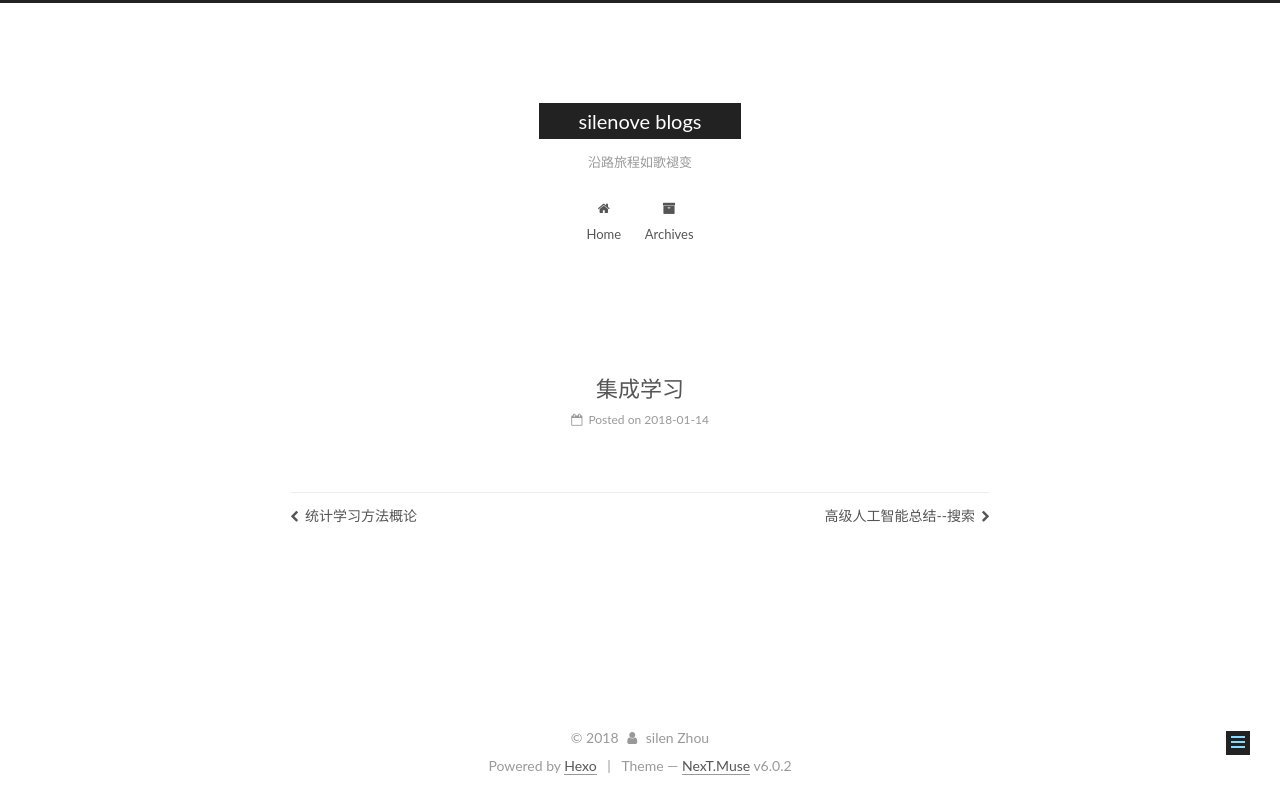
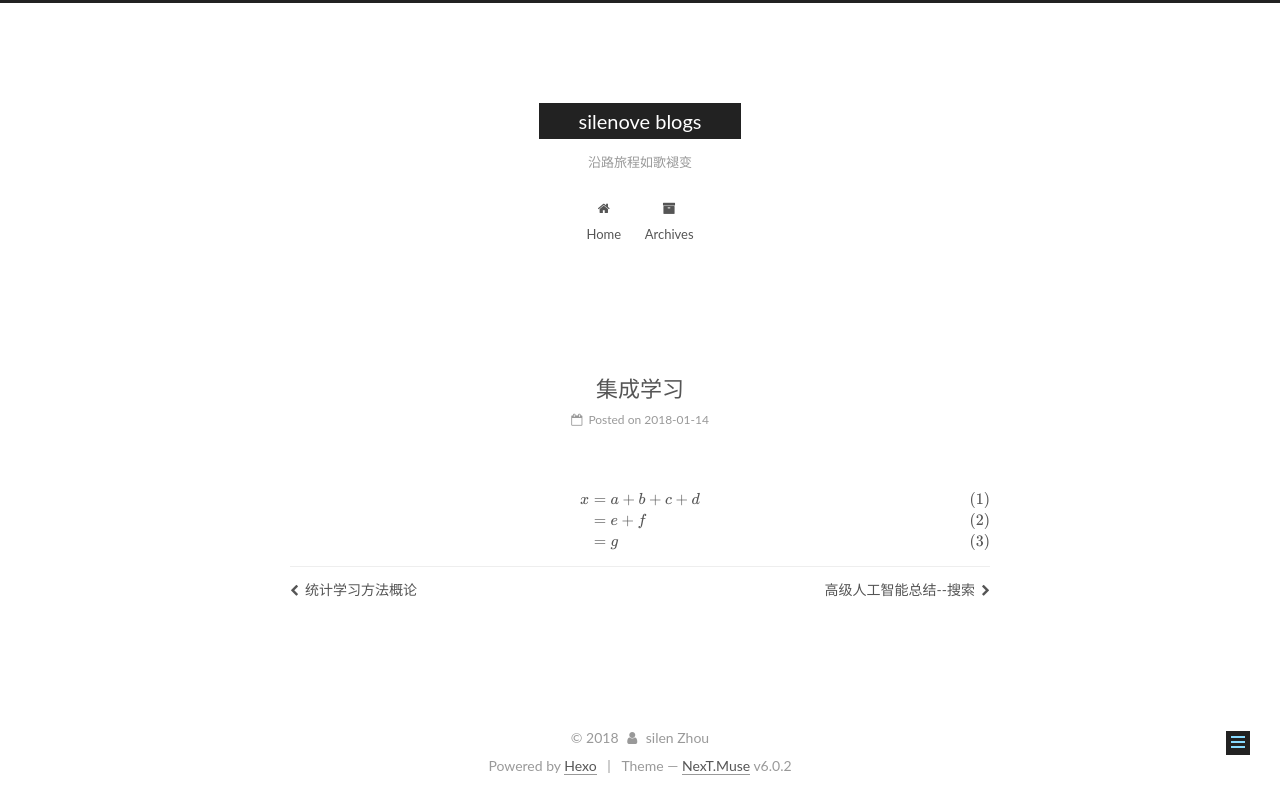
Before and after one commit to silenove/silenove.github.com, a plain HTML site: page 2018/01/14/集成学习/index.html in a window 1280 px wide. Drawn offline with nearby package versions, Linux system fonts and the light colour scheme; some packages are replaced by stand-ins of ours.

Commit message:
Site updated: 2018-01-26 14:33:55

```diff
--- a/2018/01/14/集成学习/index.html
+++ b/2018/01/14/集成学习/index.html
@@ -103,13 +103,16 @@
   <meta name="keywords" content="Hexo, NexT" />
 
 
+<meta name="description" content="\[\begin{align}  x &amp;amp;= a +b+c+d\\  &amp;amp;= e +f\\  &amp;amp;= g \end{align}\]">
 <meta property="og:type" content="article">
 <meta property="og:title" content="集成学习">
 <meta property="og:url" content="http://yoursite.com/2018/01/14/集成学习/index.html">
 <meta property="og:site_name" content="silenove blogs">
-<meta property="og:updated_time" content="2018-01-14T02:01:43.091Z">
+<meta property="og:description" content="\[\begin{align}  x &amp;amp;= a +b+c+d\\  &amp;amp;= e +f\\  &amp;amp;= g \end{align}\]">
+<meta property="og:updated_time" content="2018-01-26T06:31:33.165Z">
 <meta name="twitter:card" content="summary">
 <meta name="twitter:title" content="集成学习">
+<meta name="twitter:description" content="\[\begin{align}  x &amp;amp;= a +b+c+d\\  &amp;amp;= e +f\\  &amp;amp;= g \end{align}\]">
 
 
 
@@ -320,7 +323,11 @@
 
 
 
-
+        <span class="math display">\[\begin{align}
+x &amp;= a +b+c+d\\
+ &amp;= e +f\\
+ &amp;= g
+\end{align}\]</span>
 
 
     </div>
--- a/css/main.css
+++ b/css/main.css
@@ -1815,7 +1815,7 @@ pre .javascript .function {
   width: 4px;
   height: 4px;
   border-radius: 50%;
-  background: #1bff08;
+  background: #3cc9ec;
 }
 .links-of-blogroll {
   font-size: 13px;
```
Also changed, not shown: index.html (+5 -1 lines).
